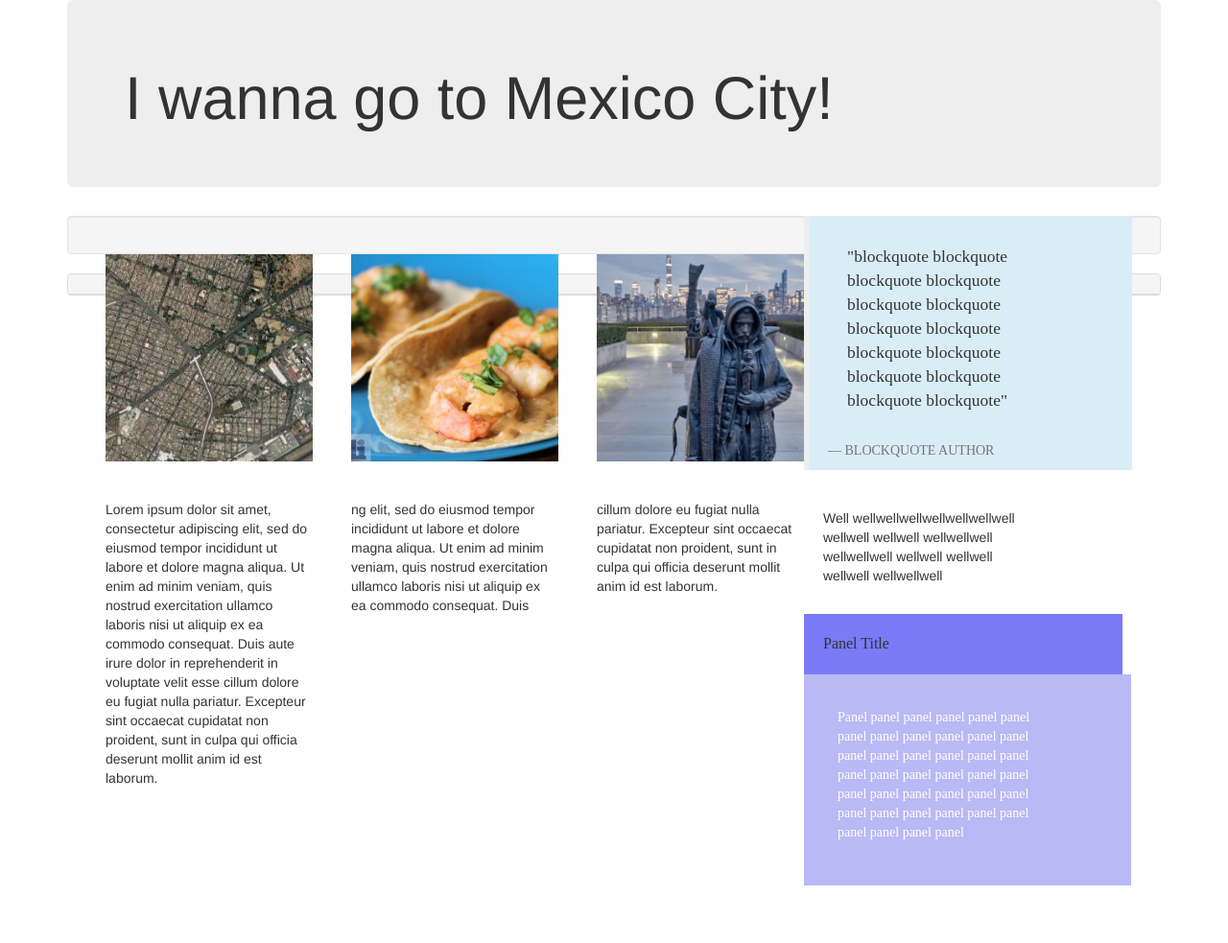
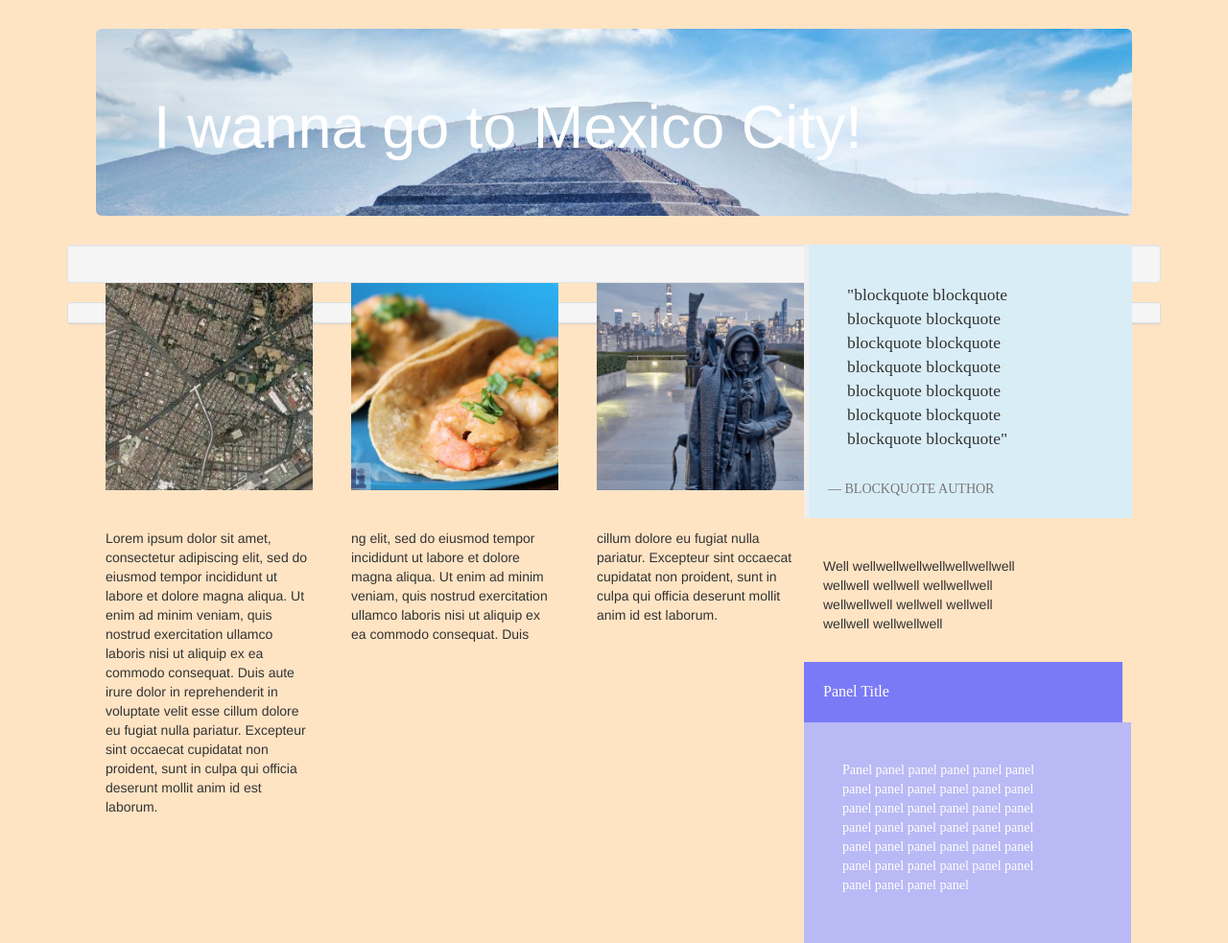
Before and after one commit to RyanDuff613/vacationSite, a plain HTML site: page index.html in a window 1280 px wide. Shown: the whole page at 96% size. Before the commit the page ends 925 px from the top, so only its background shows below. Drawn offline with Linux system fonts and the light colour scheme.

Commit message:
add image to jumbotron

```diff
--- a/css/styles.css
+++ b/css/styles.css
@@ -40,3 +40,16 @@ blockquote {
   width: 30%;
   padding: 20px;
 }
+
+body {
+  background-color: bisque;
+}
+
+.jumbotron {
+  margin: 30px;
+  background-size: cover;
+  background-image: url("../images/jumbo.jpeg")
+}
+ .jumbotron h1 {
+   color: white;
+ }
--- a/index.html
+++ b/index.html
@@ -1,8 +1,8 @@
 <!DOCTYPE html>
 <html>
   <head>
+    <link href="css/bootstrap.min.css" rel="stylesheet" type="text/css">
     <link href="css/styles.css" rel="stylesheet" type="text/css">
-    <link href="css/bootstrap.min.css" rel="stylesheet" type="text/css">
     <title>Vacation Site</title>
   </head>
   <body>
@@ -15,21 +15,26 @@
         <img class="columnPic" src="images/pic1.jpeg" alt="map picture">
         <p>Lorem ipsum dolor sit amet, consectetur adipiscing elit, sed do eiusmod tempor incididunt ut labore et dolore magna aliqua. Ut enim ad minim veniam, quis nostrud exercitation ullamco laboris nisi ut aliquip ex ea commodo consequat. Duis aute irure dolor in reprehenderit in voluptate velit esse cillum dolore eu fugiat nulla pariatur. Excepteur sint occaecat cupidatat non proident, sunt in culpa qui officia deserunt mollit anim id est laborum.</p>
       </div>
+
       <div class="column">
         <img class="columnPic" src="images/pic2.jpg" alt="taco picture">
         <p>ng elit, sed do eiusmod tempor incididunt ut labore et dolore magna aliqua. Ut enim ad minim veniam, quis nostrud exercitation ullamco laboris nisi ut aliquip ex ea commodo consequat. Duis</p>
       </div>
+
       <div class="column">
         <img class="columnPic" src="images/pic3.jpg" alt="museum picture">
         <p> cillum dolore eu fugiat nulla pariatur. Excepteur sint occaecat cupidatat non proident, sunt in culpa qui officia deserunt mollit anim id est laborum.</p>
       </div>
+
       <blockquote class="bg-info">
         <p>"blockquote blockquote blockquote blockquote blockquote blockquote blockquote blockquote blockquote blockquote blockquote blockquote blockquote blockquote"</p>
         <footer>BLOCKQUOTE AUTHOR</footer>
       </blockquote>
+
       <div class="well">
         <p>Well wellwellwellwellwellwellwell wellwell wellwell wellwellwell wellwellwell wellwell  wellwell wellwell wellwellwell</p>
       </div>
+
       <div class="panel panel-default">
         <div class="panel-heading">
           <p class="panel-title">Panel Title</p>
@@ -38,6 +43,7 @@
           <p>Panel panel panel panel panel panel panel panel panel panel panel panel panel panel panel panel panel panel panel panel panel panel panel panel panel panel panel panel panel panel panel panel panel panel panel panel panel panel panel panel</p>
         </div>
       </div>
+
     </div>
   </body>
 </html>
```
Also changed, not shown: images/jumbo.jpeg (added).
